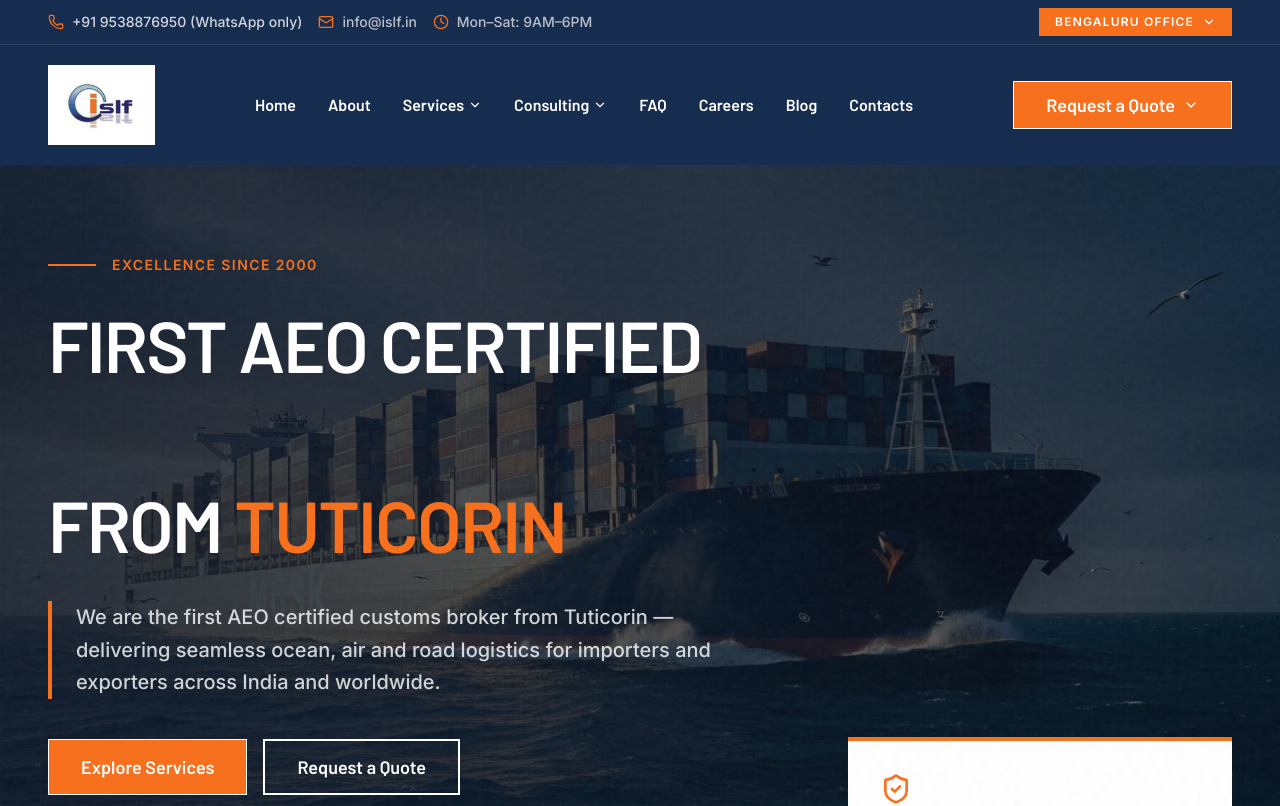
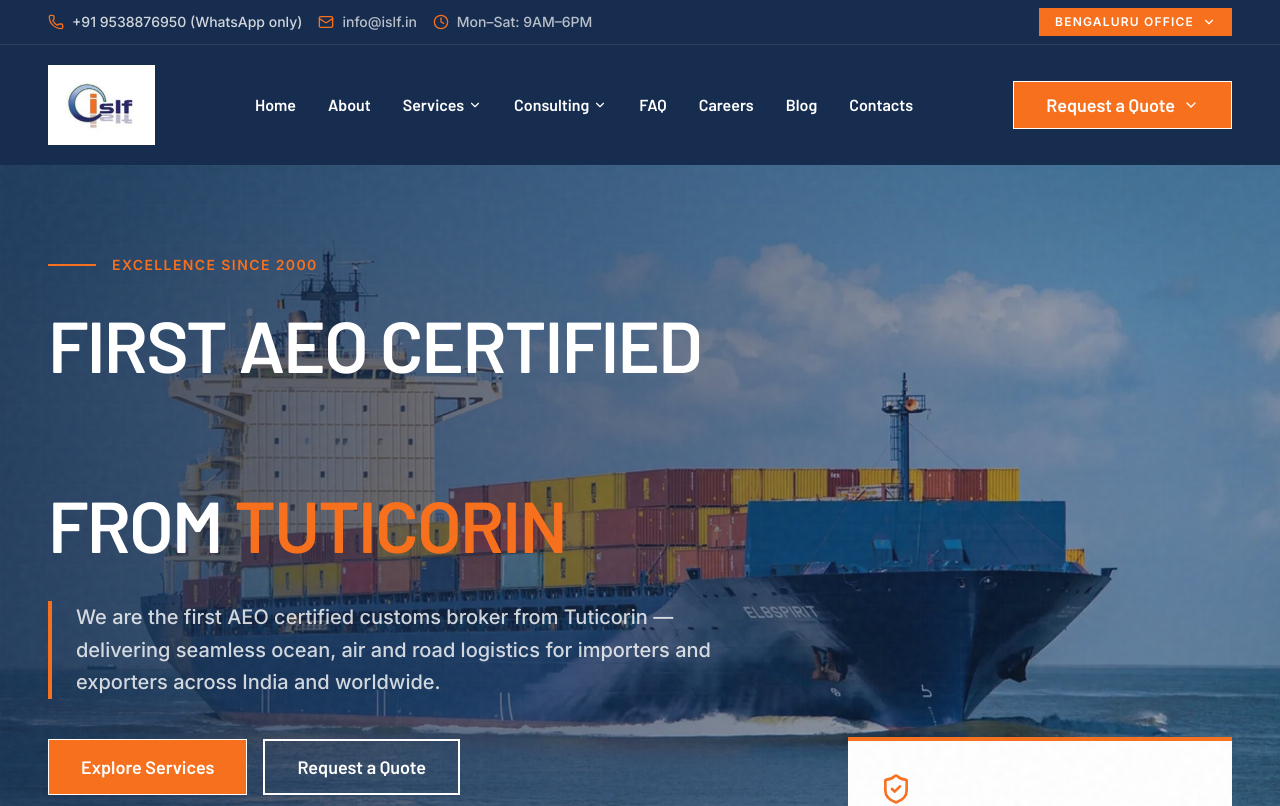
Before and after one commit to anilgorr/islf-website, a Next.js app: page / in a window 1280 px wide. Shown: the top 806 px of the page. Built offline with nearby package versions, Linux system fonts and the light colour scheme.

Commit message:
Replace hero with brighter daylight container ship image; lighten hero overlay gradient

```diff
--- a/src/app/HomeContent.tsx
+++ b/src/app/HomeContent.tsx
@@ -545,7 +545,7 @@ export default function Home() {
               />
             </m.div>
           </m.div>
-          <div className="absolute inset-0 bg-gradient-to-r from-[#0A1628]/90 via-[#0A1628]/70 to-[#0A1628]/40" />
+          <div className="absolute inset-0 bg-gradient-to-r from-[#12294a]/80 via-[#12294a]/55 to-[#12294a]/20" />
           <div className="absolute inset-0 bg-industrial-grid opacity-20" />
         </div>
 
```
Also changed, not shown: public/hero-mobile.webp, public/hero.webp.
